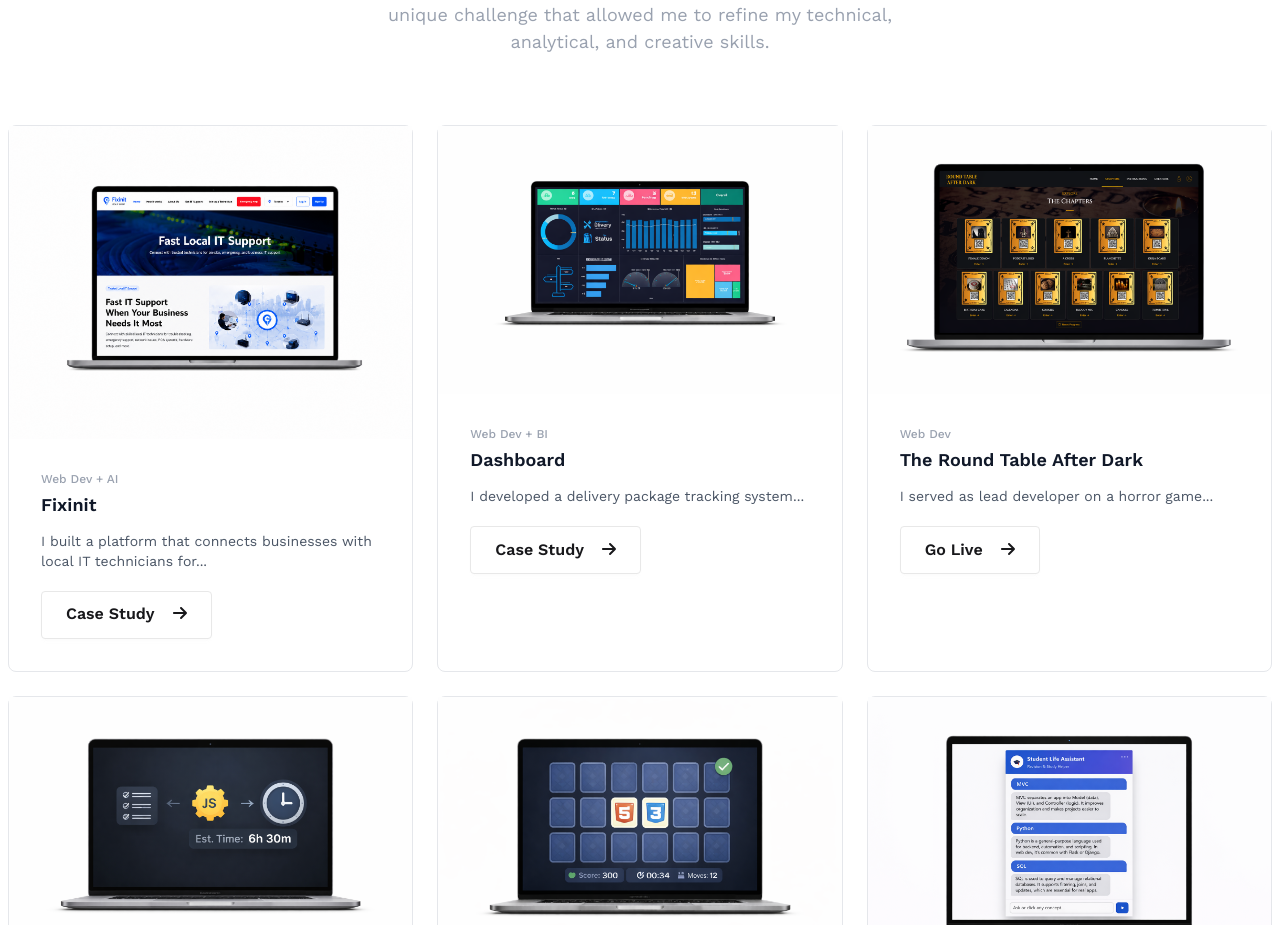
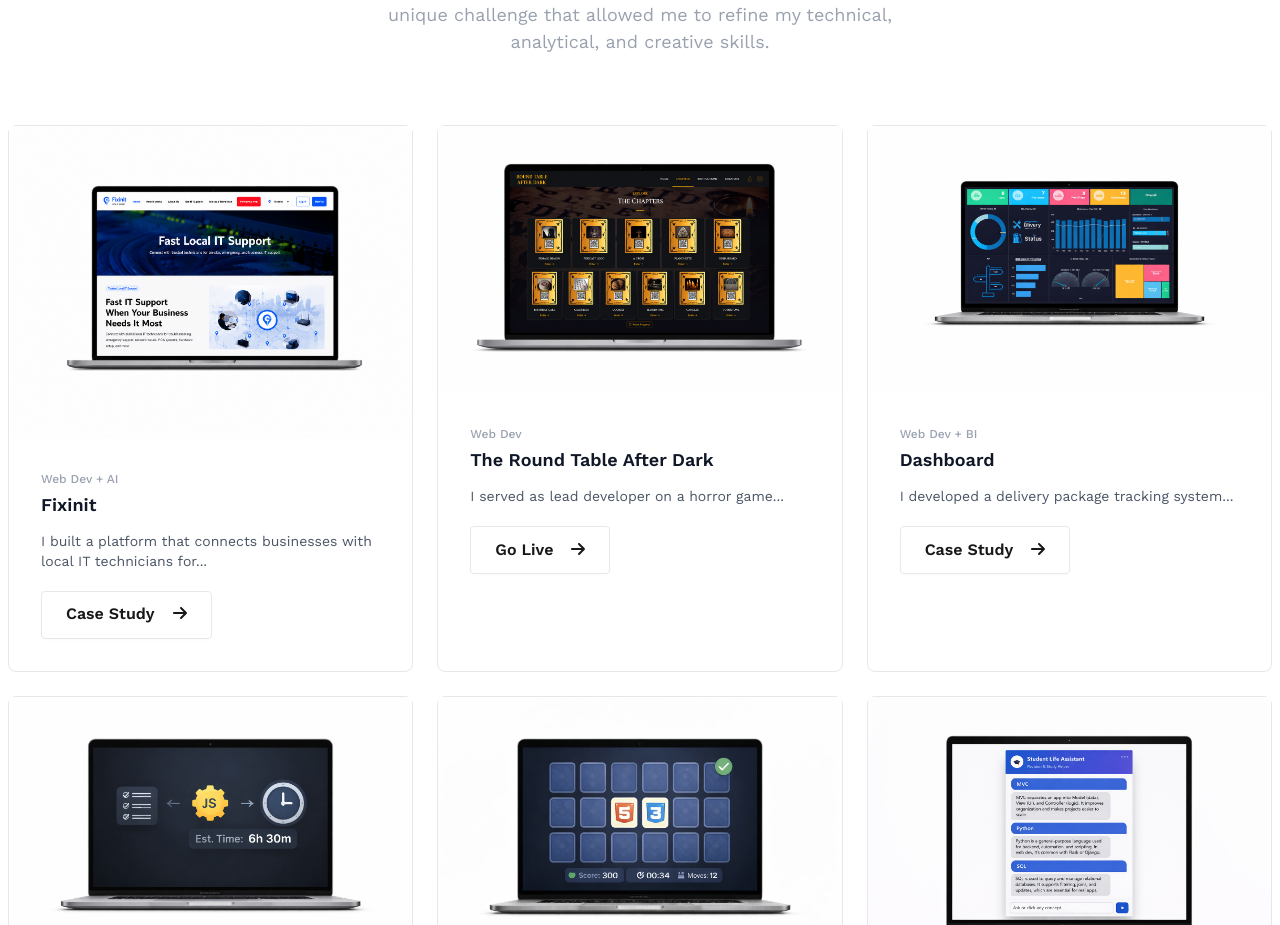
Before and after one commit to Yassine-Elamri34/Portfolio-Yassine, a React (Vite) app: page /#/ in a window 1280 px wide. Shown: the part 1960-2885 px from the top of the page. Built offline with nearby package versions, Linux system fonts and the light colour scheme.

Commit message:
update portfolio

```diff
--- a/src/components/portfolio/Portfolio.jsx
+++ b/src/components/portfolio/Portfolio.jsx
@@ -16,6 +16,17 @@
     title: "Fixinit",
     description: "I built a platform that connects businesses with local IT technicians for... ",
   },
+
+{
+    id: 5,
+    slug: "",
+    image: card61,
+    category: "Web Dev",
+    title: "The Round Table After Dark",
+    description: "I served as lead developer on a horror game...",
+    link: "https://afterdark-game.com",
+  },
+
   {
     id: 1,
     slug: "dashboard",
@@ -25,15 +36,7 @@
     description: "I developed a delivery package tracking system...",
     link: "",
   },
-   {
-    id: 5,
-    slug: "",
-    image: card61,
-    category: "Web Dev",
-    title: "The Round Table After Dark",
-    description: "I served as lead developer on a horror game...",
-    link: "https://afterdark-game.com",
-  },
+
 
   {
     id: 2,
```
